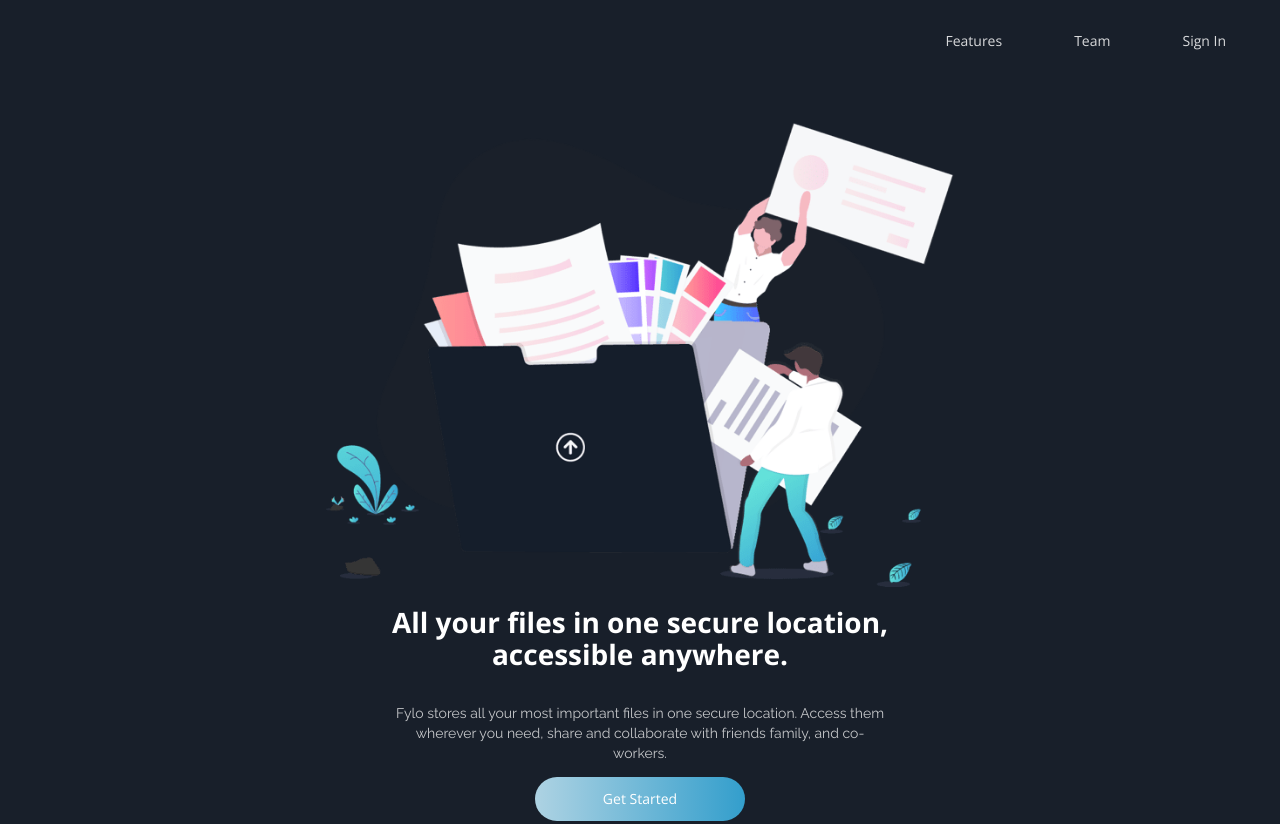
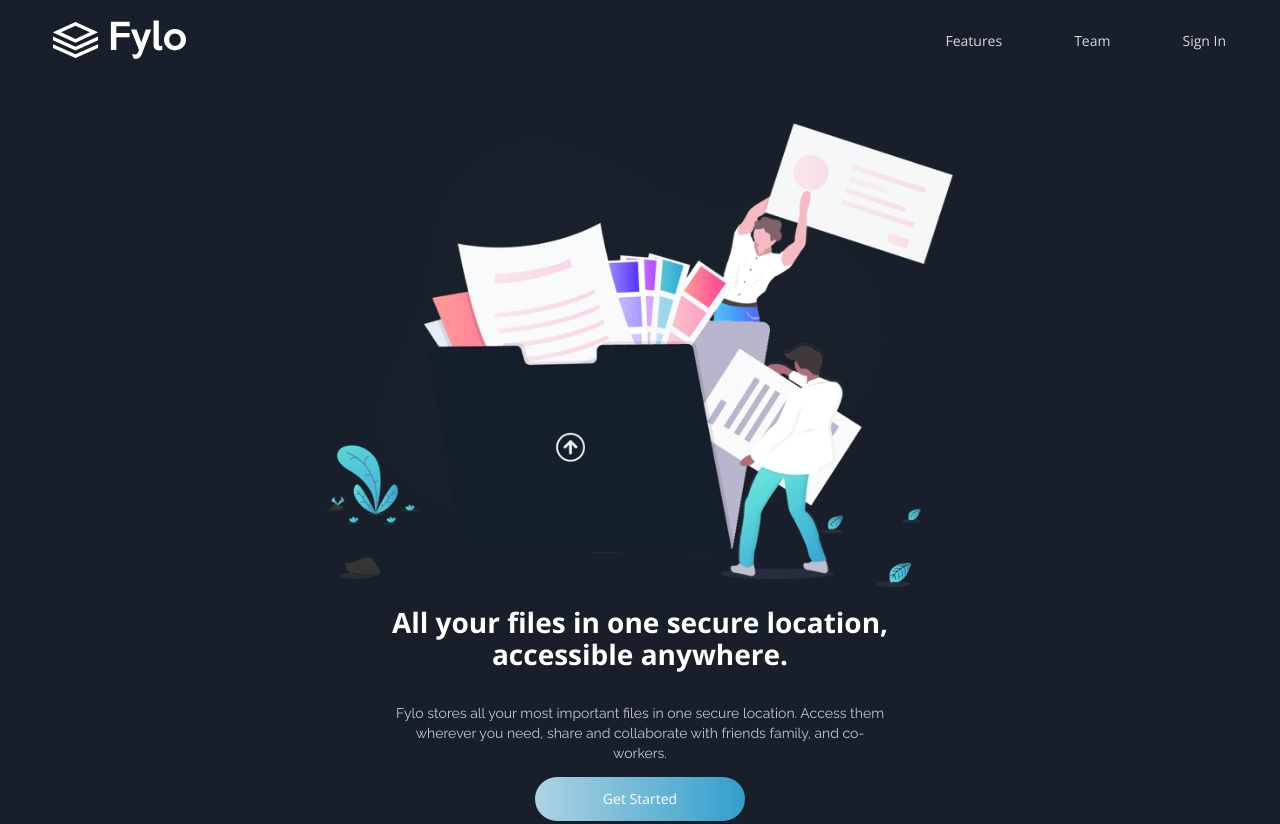
Before and after one commit to Reyad-2011/frontendmentor-challenge-fylo-dark-theme-landing-page-master, a plain HTML site: page index.html in a window 1280 px wide. Shown: the top 824 px of the page. Drawn offline with nearby package versions, Linux system fonts and the light colour scheme; the site is published under a folder, as on GitHub Pages, so addresses that start at the root find nothing.

Commit message:
Update index.html

```diff
--- a/index.html
+++ b/index.html
@@ -28,7 +28,7 @@
 <body>
   <div class="header">
     <div class="container">
-      <a href=""><img src="/images/logo.svg" alt=""></a>
+      <a href=""><img src="images/logo.svg" alt=""></a>
       <nav>
         <ul>
           <li><a href="">Features</a></li>
```
